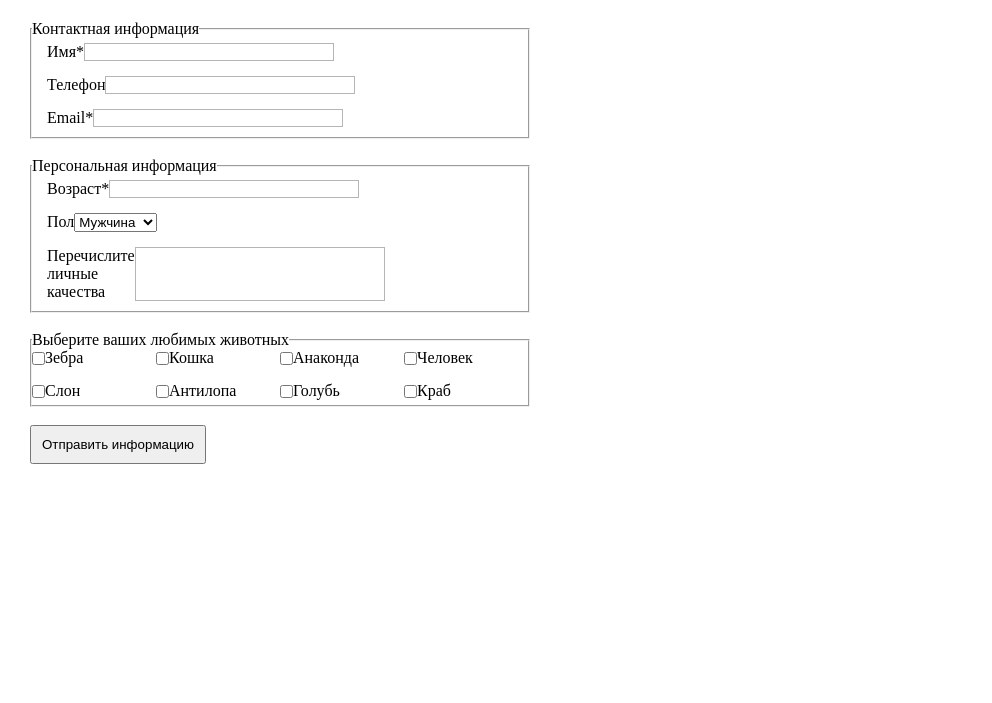
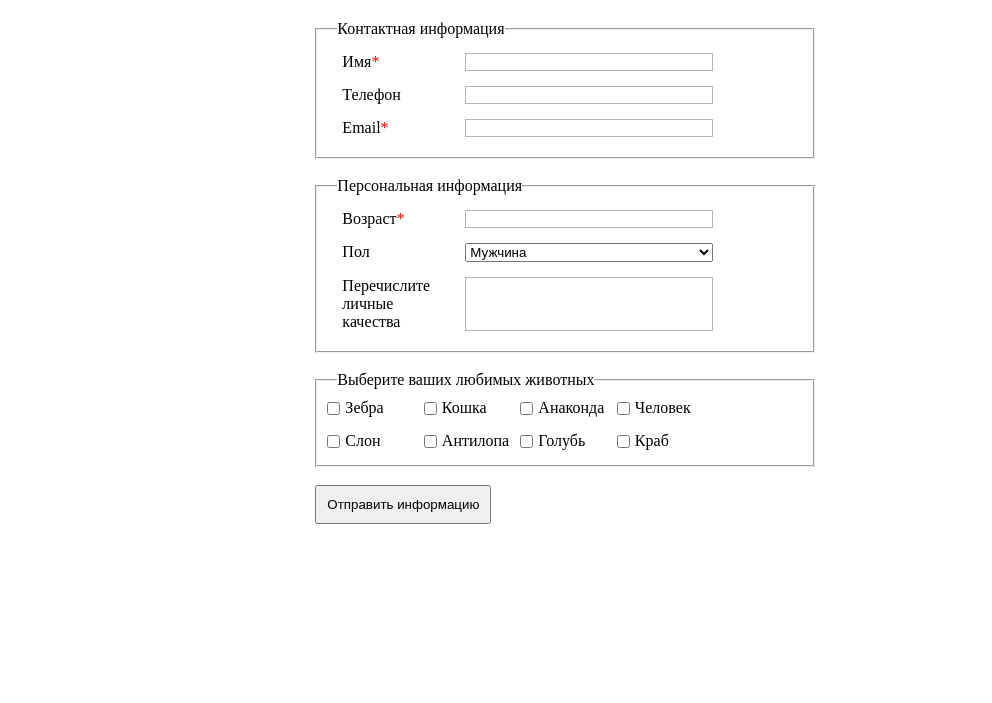
Before and after one commit to VeronikaPogodina/lessons, a plain HTML site: page index.html in a window 1280 px wide. Shown: the part 97-800 px from the top of the page, without its empty margins (0-992 px from the left). Drawn offline with Linux system fonts and the light colour scheme; a web font is replaced by a local one.

Commit message:
finish form

```diff
--- a/css/style.css
+++ b/css/style.css
@@ -17,10 +17,16 @@ a {
   text-decoration: none;
 }
 
+body {
+  display: flex;
+  justify-content: center;
+}
+
 .border_of_form{
   width: max-content;
   height: max-content;
   padding: 25px 35px 25px 30px;
+
 }
 
 .form {
@@ -34,12 +40,14 @@ a {
 .first_block{
   display: flex;
   flex-direction: column;
+  padding: 10px 100px 10px 10px;
 }
+
 .third_block{
   display: flex;
   flex-wrap: wrap;
   gap: 10px 20px;
-  }
+}
 
 .third_block label {
   width: calc(25% - 20px);
@@ -71,8 +79,8 @@ span {
 }
 
 .form_input {
+  flex: 2;
   border: 1px solid #b5b5b5;
-  width: 250px;
 }
 
 .form_row {
@@ -83,3 +91,28 @@ span {
   width: max-content;
   padding: 10px;
 }
+
+.required_field {
+  color: red;
+  margin-left: 0;
+}
+
+.form_input_name {
+  flex: 1;
+}
+
+#gender {
+  flex: 2;
+}
+
+.third_block {
+  padding: 10px 100px 10px 10px;
+}
+
+legend {
+  margin-left: 20px;
+}
+
+.animals {
+margin-right: 5px;
+}
--- a/index.html
+++ b/index.html
@@ -5,35 +5,35 @@
   <meta charset="UTF-8">
   <meta name="viewport" content="width=device-width, initial-scale=1.0">
   <link href="css/style.css" rel="stylesheet" type="text/css">
-  <title>Document</title>
+  <title>Форма заявки на работу в зоопарке</title>
 </head>
 
 <body>
-  <div class="border_of_form">
+  <section class="border_of_form">
     <h1 class="title">Форма заявки на работу в зоопарке</h1>
     <p class="subtitle">Пожалуйста, заполните форму. Обязательные поля помечены *</p>
     <form class="form">
       <fieldset>
-        <legend class="legend">Контактная информация</legend>
+        <legend>Контактная информация</legend>
         <div class="first_block">
 
           <div class="form_row">
-            <label for="user-name" class="form_label">
-              <span class="form_input_name">Имя*</span>
+            <label for="user-name">
+              <span class="form_input_name">Имя<span class="required_field">*</span></span>
               <input type="text" class="form_input" name="user-name">
             </label>
           </div>
 
           <div class="form_row">
-            <label for="user-phone" class="form_label">
+            <label for="user-phone">
               <span class="form_input_name">Телефон</span>
               <input type="tel" class="form_input" name="user-phone">
             </label>
           </div>
 
           <div class="form_row">
-            <label for="user-mail" class="form_label">
-              <span class="form_input_name">Email*</span>
+            <label for="user-mail">
+              <span class="form_input_name">Email<span class="required_field">*</span></span>
               <input type="email" class="form_input" name="user-mail">
             </label>
           </div>
@@ -43,12 +43,12 @@
     </form>
     <form class="form">
       <fieldset>
-        <legend class="legend">Персональная информация</legend>
+        <legend>Персональная информация</legend>
         <div class="first_block">
 
           <div class="form_row">
             <label for="user-name">
-              <span class="form_input_name">Возраст*</span>
+              <span class="form_input_name">Возраст<span class="required_field">*</span></span>
               <input type="number" class="form_input" name="user-age">
             </label>
           </div>
@@ -74,45 +74,45 @@
     </form>
     <form class="form">
       <fieldset>
-        <legend class="legend">Выберите ваших любимых животных</legend>
+        <legend>Выберите ваших любимых животных</legend>
         <div class="third_block">
           <label>
-            <input type="checkbox" name="animals" value="zebra">
+            <input type="checkbox" name="animals" value="zebra" class="animals">
             Зебра
           </label>
           <label>
-            <input type="checkbox" name="animals" value="cat">
+            <input type="checkbox" name="animals" value="cat" class="animals">
             Кошка
           </label>
           <label>
-            <input type="checkbox" name="animals" value="anaconda">
+            <input type="checkbox" name="animals" value="anaconda" class="animals">
             Анаконда
           </label>
           <label>
-            <input type="checkbox" name="animals" value="human">
+            <input type="checkbox" name="animals" value="human" class="animals">
             Человек
           </label>
           <label>
-            <input type="checkbox" name="animals" value="elephant">
+            <input type="checkbox" name="animals" value="elephant" class="animals">
             Слон
           </label>
           <label>
-            <input type="checkbox" name="animals" value="antelope">
+            <input type="checkbox" name="animals" value="antelope" class="animals">
             Антилопа
           </label>
           <label>
-            <input type="checkbox" name="animals" value="pigeon">
+            <input type="checkbox" name="animals" value="pigeon" class="animals">
             Голубь
           </label>
           <label>
-            <input type="checkbox" name="animals" value="crab">
+            <input type="checkbox" name="animals" value="crab" class="animals">
             Краб
           </label>
         </div>
       </fieldset>
     </form>
     <button class="button">Отправить информацию</button>
-  </div>
+  </section>
 </body>
 
 </html>
```
